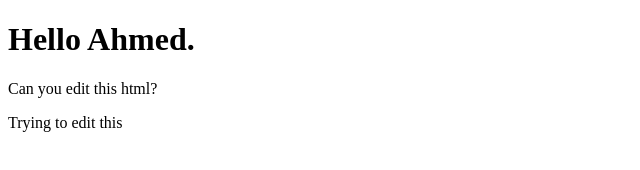
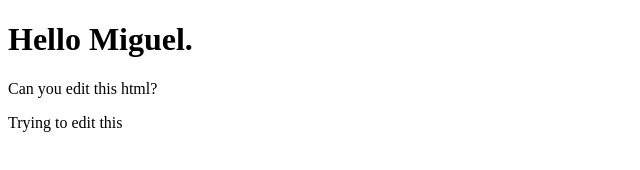
Before and after one commit to miguelpel/test, a plain HTML site: page index.html in a window 1280 px wide. Shown: the full height of the page, 0-640 px from the left. Drawn offline with Linux system fonts and the light colour scheme.

Commit message:
Update index.html
updated the name

```diff
--- a/index.html
+++ b/index.html
@@ -10,7 +10,7 @@
 
 <body>
     <div>
-        <h1>Hello Ahmed.</h1>
+        <h1>Hello Miguel.</h1>
         <p>Can you edit this html?</p>
         <p>Trying to edit this</p>
     </div>
```
